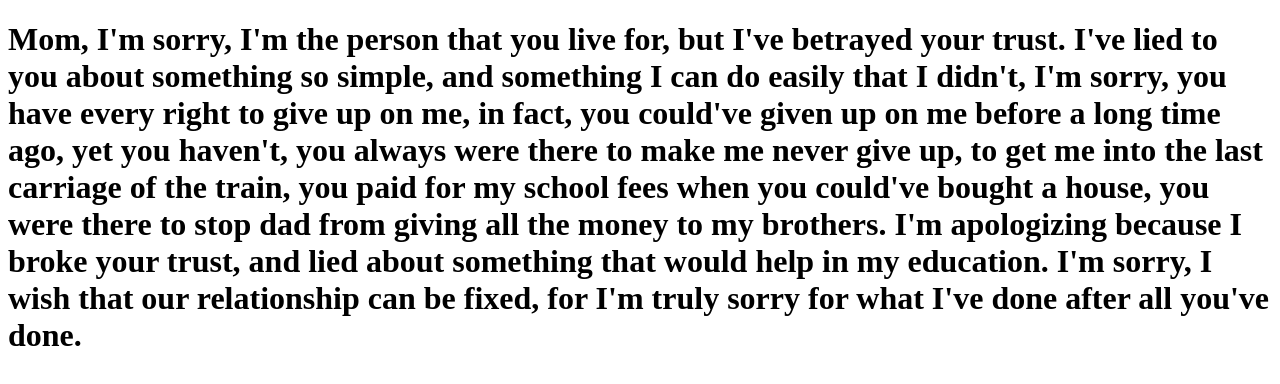
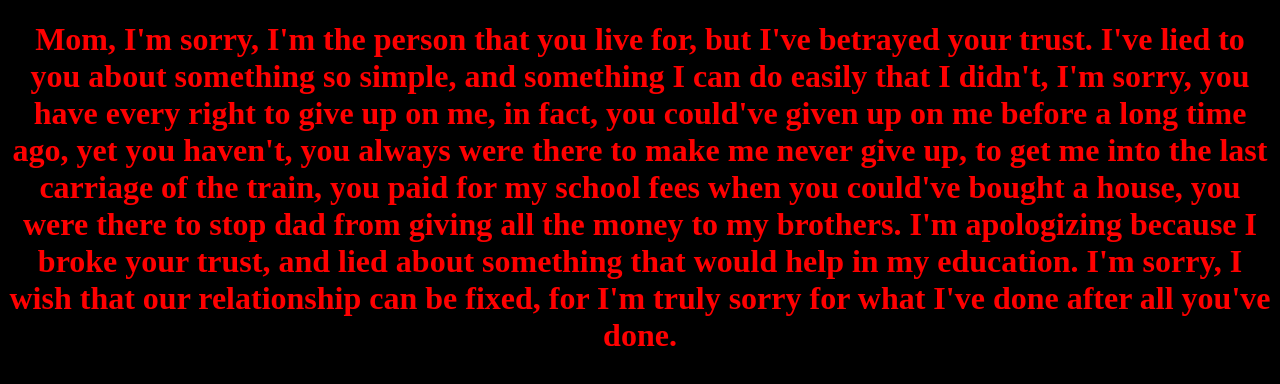
Before and after one commit to Therandomgitperson/Therandomgitperson, a plain HTML site: page index.html in a window 1280 px wide. Drawn offline with Linux system fonts and the light colour scheme.

Commit message:
CSS link

```diff
--- a/index.html
+++ b/index.html
@@ -1,7 +1,7 @@
 <!DOCTYPE html>
 <html>
 <head>
-    <link href="stylesheet" type="text/css" href="style.css">
+    <link rel="stylesheet" type="text/css" href="style.css" >
 </head>
 
 <body>
```
